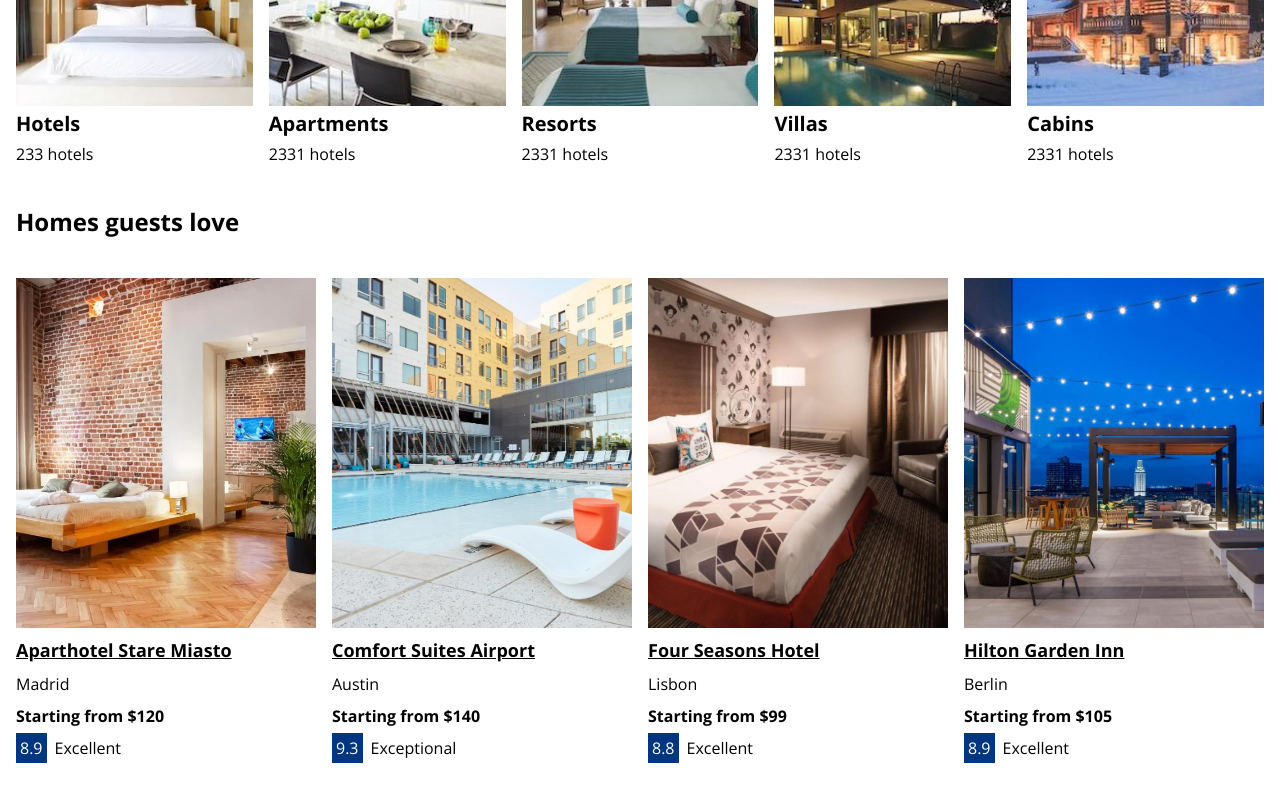
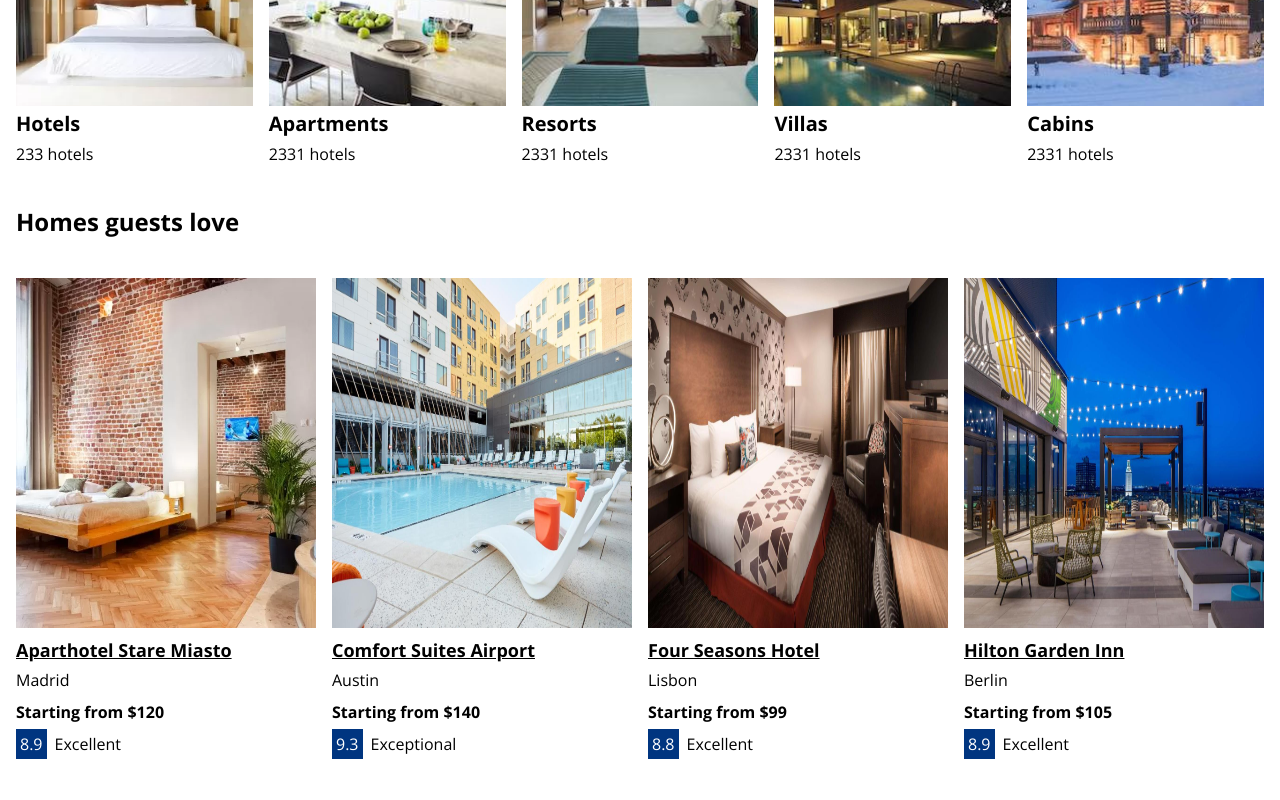
Before and after one commit to NDK1195/Assignment_1-RJS301x_1.0, a React (Vite) app: page / in a window 1280 px wide. Shown: the part 1154-1954 px from the top of the page. Built offline with nearby package versions, Linux system fonts and the light colour scheme.

Commit message:
fix layout

```diff
--- a/src/pages/home/components/Hotel.jsx
+++ b/src/pages/home/components/Hotel.jsx
@@ -1,13 +1,12 @@
 export default function Hotel({ name, city, price, rate, type, image_url }) {
   return (
-    <div className="mb-2 flex w-full flex-col gap-2">
-      <div
-        style={{ backgroundImage: `url(${image_url})` }}
-        className="h-[350px] bg-cover bg-center bg-no-repeat"
-      ></div>
+    <div className="mb-2 flex flex-1 flex-col justify-stretch gap-2">
+      <img src={image_url} alt="" className="h-[350px] w-full " />
+      <div className="flex flex-1 flex-col gap-1">
         <a href="/detail">
           <h3 className="text-lg font-bold underline">{name}</h3>
         </a>
+        <div className="mt-auto flex flex-col gap-2">
           <p>{city}</p>
           <p className="font-bold">Starting from &#36;{price}</p>
           <p>
@@ -15,5 +14,7 @@ export default function Hotel({ name, city, price, rate, type, image_url }) {
             {type}
           </p>
         </div>
+      </div>
+    </div>
   );
 }
--- a/src/pages/home/components/List.jsx
+++ b/src/pages/home/components/List.jsx
@@ -28,7 +28,7 @@ export default function List(props) {
       {props.data === "hotels" && (
         <h2 className="text-2xl font-bold">Homes guests love</h2>
       )}
-      <div className="mb-8 mt-10 flex flex-col items-center justify-between gap-4 md:flex-row">
+      <div className="mb-8 mt-10 flex flex-col justify-between gap-4 md:flex-row">
         {renderList}
       </div>
     </div>
```
Lines whose indentation alone changed are shown as unchanged.
